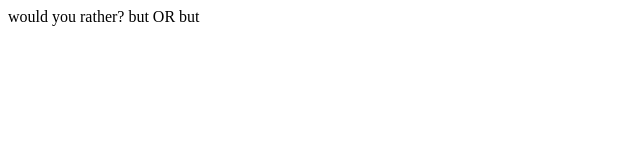
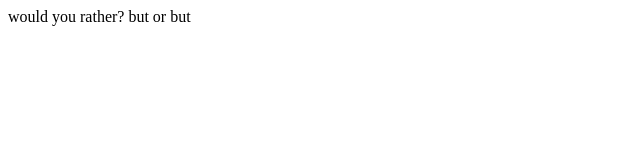
Before and after one commit to cupofdirtfordinner/would-you-rather-, a plain HTML site: page index.html in a window 1280 px wide. Shown: the full height of the page, 0-640 px from the left. Drawn offline with Linux system fonts and the light colour scheme.

Commit message:
Update index.html

```diff
--- a/index.html
+++ b/index.html
@@ -6,7 +6,7 @@
 <body>
 would you rather?
   <script>goodscript.js</script> but <script>badscript.js</script>
-  OR
+  or
   <script>goodscript.js</script> but <script>badscript.js</script>
 </body>
 </html>
```
